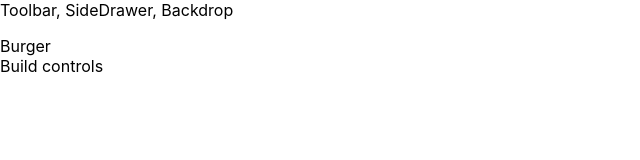
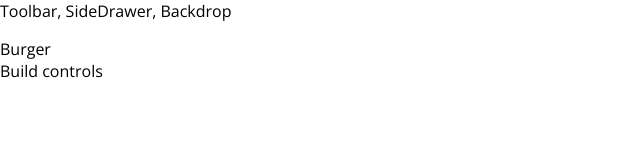
Before and after one commit to elhamposhtiban/burger-builder-react, a React (Create React App) app: page / in a window 1280 px wide. Shown: the top 160 px of the page, without its empty margins (0-640 px from the left). Built offline with nearby package versions, Linux system fonts and the light colour scheme.

Commit message:
adding google font to the application

```diff
--- a/src/index.css
+++ b/src/index.css
@@ -1,8 +1,7 @@
 body {
   margin: 0;
-  font-family: -apple-system, BlinkMacSystemFont, 'Segoe UI', 'Roboto', 'Oxygen',
-    'Ubuntu', 'Cantarell', 'Fira Sans', 'Droid Sans', 'Helvetica Neue',
-    sans-serif;
+  font-family: 'Open Sans', sans-serif;
+
   -webkit-font-smoothing: antialiased;
   -moz-osx-font-smoothing: grayscale;
 }
```
